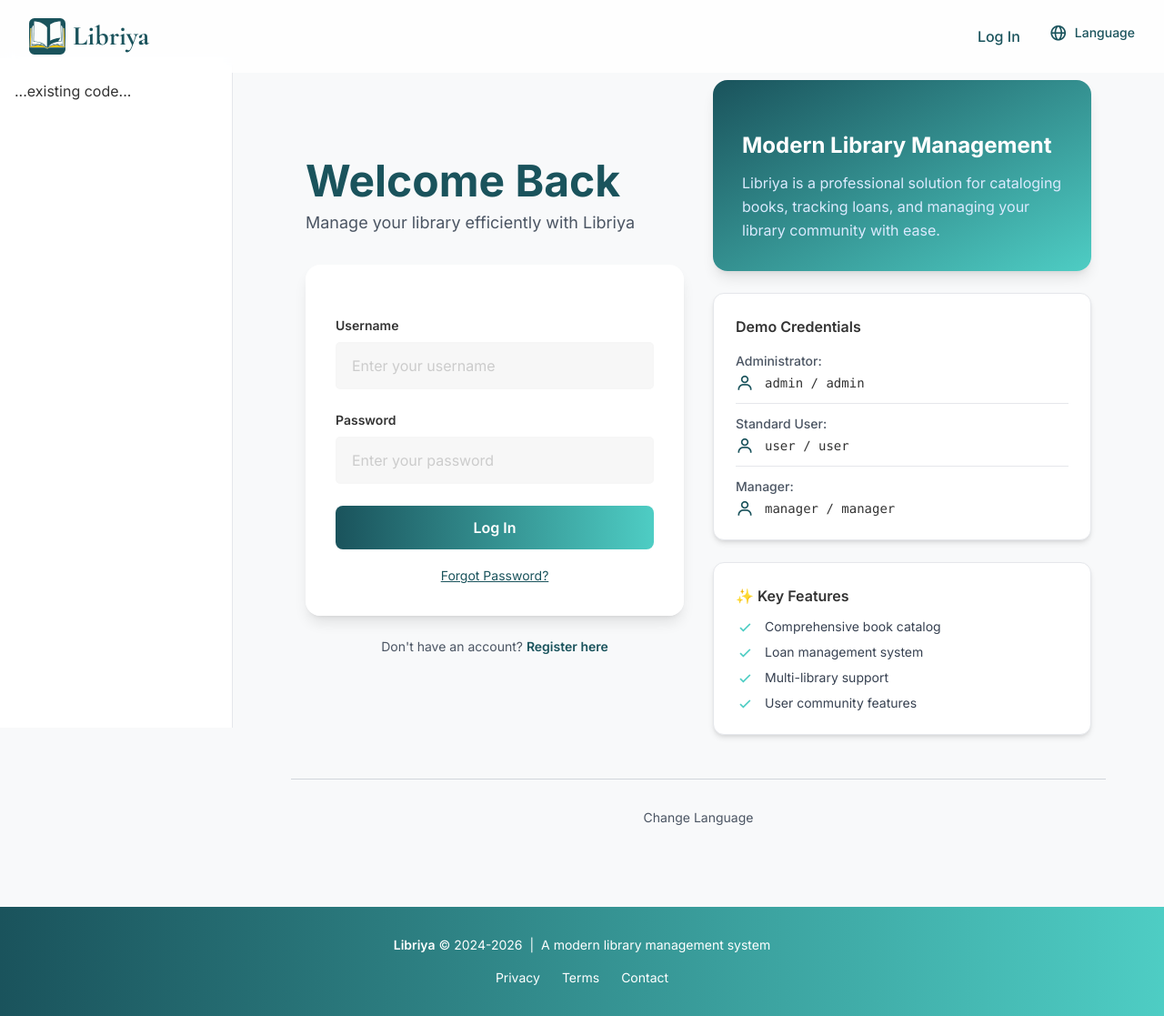
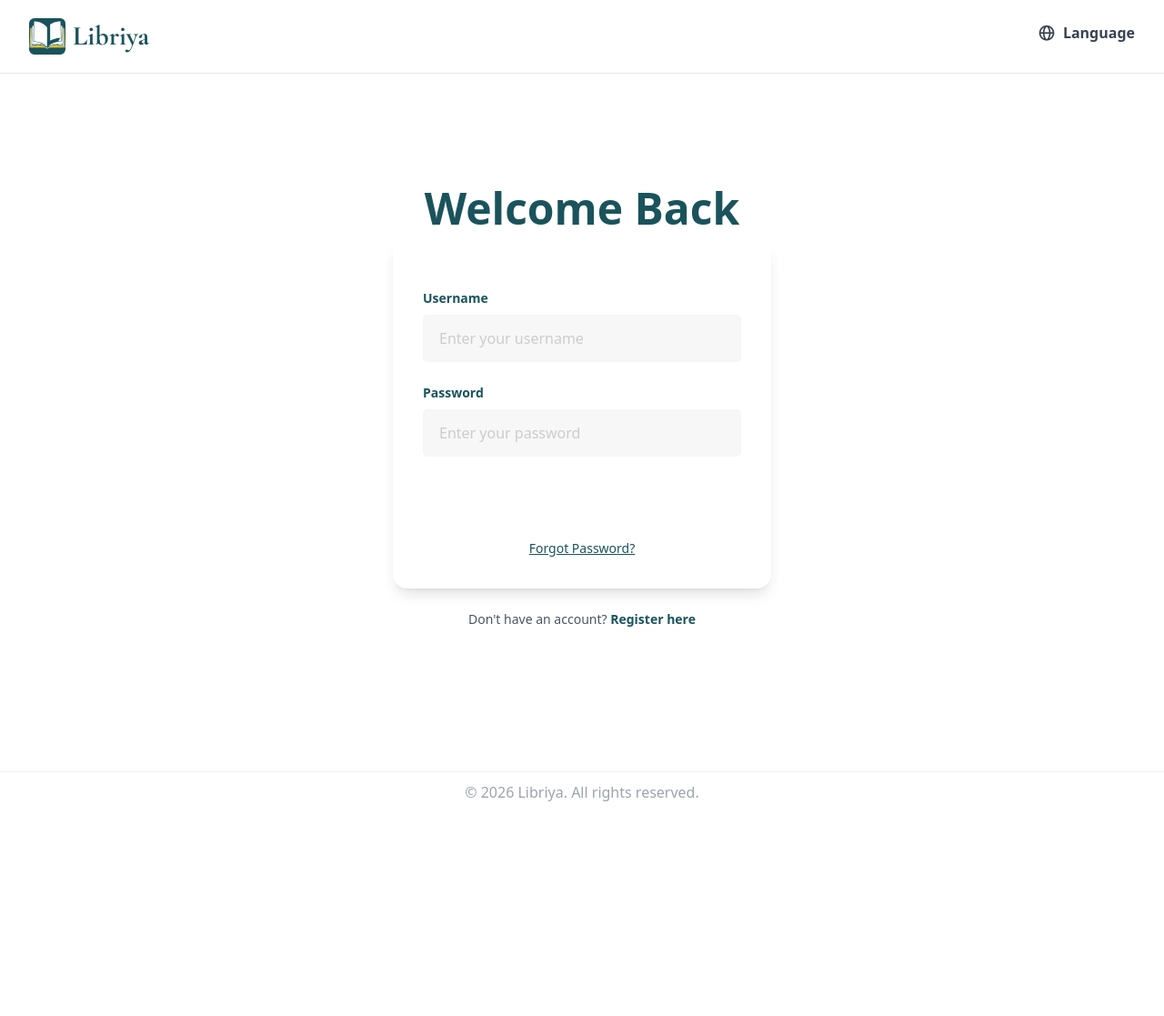
Before and after one commit to MarcinSachs/Libriya, a Python web app: template app/templates/auth/login.html in a window 1280 px wide. Shown: the whole page at 91% size. After the commit the page ends 881 px from the top, so only its background shows below. Run offline with Jinja, Linux system fonts and the light colour scheme; the template is opened without the code that fills it, so the values that code supplies are empty; some libraries are stand-ins or nearby versions.

Commit message:
style: Refactor templates to extend main_base.html and improve CSS utility usage

```diff
--- a/app/static/css/style.css
+++ b/app/static/css/style.css
@@ -1,3 +1,8 @@
+/* Serif font utility */
+.font-serif {
+    font-family: 'Cormorant Garamond', serif !important;
+}
+
 /* === Libriya - Modern Tailwind Design System === */
 
 [x-cloak] {
@@ -438,12 +443,7 @@
 }
 
 .navbar-brand.title-text {
-    font-family: 'Cormorant Garamond', serif;
-    /* Retaining style for application name */
-    font-size: 1.8rem;
-    font-weight: 700;
-    color: var(--text-light) !important;
-    /* Application name text white */
+    /* Removed duplicate font-family for logo, use .font-serif only */
 }
 
 .navbar-brand.title-text img {
@@ -1169,10 +1169,7 @@
 }
 
 .default-credentials h4 {
-    font-family: 'Cormorant Garamond', serif;
-    font-size: 1.5rem;
-    color: var(--primary-color);
-    margin-bottom: 10px;
+    /* Removed duplicate font-family for logo, use .font-serif only */
 }
 
 .default-credentials .section-title {
@@ -1277,11 +1274,7 @@
 .libriya-title {
     font-size: 2.5rem;
     color: var(--primary-color);
-    font-family: 'Cormorant Garamond', serif;
-    font-weight: bolder;
-    margin-top: 0.5rem;
-    margin-bottom: 1.0rem;
-    text-shadow: 1px 1px 2px rgba(0, 0, 0, 0.2);
+    /* Removed duplicate font-family for logo, use .font-serif only */
 }
 
 /* Boxicons styling */
@@ -1449,3 +1442,8 @@
 .text-primary-force {
     color: #1a535c !important;
 }
+
+.text-primary {
+    --tw-text-opacity: 1;
+    color: rgb(26 83 92 / var(--tw-text-opacity, 1));
+}
--- a/app/templates/auth/login.html
+++ b/app/templates/auth/login.html
@@ -1,15 +1,13 @@
-{% extends "base/layout.html" %}
+{% extends "base/main_base.html" %}
+{% import 'base/macros.html' as macros %}
 {% block content %}
 
 <!-- Responsive Hero Section -->
 <div class="w-full min-h-[80vh] flex items-center justify-center">
-  <div class="max-w-4xl w-full mx-auto px-4 grid grid-cols-1 lg:grid-cols-2 gap-y-12 gap-x-8 items-center">
-    <!-- Left Column - Form -->
-    <div class="flex flex-col justify-center w-full max-w-md mx-auto">
+  <div class="max-w-md w-full mx-auto px-4 flex flex-col justify-center items-center">
     {{ macros.display_flashes() }}
     <h2 class="text-4xl lg:text-5xl font-bold mb-2 text-primary">{{ _('Welcome Back') }}</h2>
-      <p class="text-gray-600 mb-8 text-lg">{{ _('Manage your library efficiently with Libriya') }}</p>
-      <div class="glass-card rounded-2xl p-8 shadow-lg mb-6">
+    <div class="glass-card rounded-2xl p-8 shadow-lg mb-6 w-full">
       <form method="POST" action="/login" class="space-y-6">
         <input type="hidden" name="csrf_token" value="{{ csrf_token() }}"/>
         <div>
@@ -28,51 +26,7 @@
     </div>
     <p class="text-center text-gray-600 text-sm">{{ _('Don\'t have an account?') }} <a href="{{ url_for('auth.register') }}" class="text-primary hover:text-accent font-semibold transition">{{ _('Register here') }}</a></p>
   </div>
-    <!-- Right Column - Info Cards -->
-    <div class="flex flex-col gap-6 w-full max-w-md mx-auto">
-      <div class="bg-gradient-to-br from-primary to-accent rounded-2xl p-8 text-white shadow-lg">
-        <i class='bx bxs-library text-6xl mb-4 opacity-20'></i>
-        <h3 class="text-2xl font-bold mb-3">{{ _('Modern Library Management') }}</h3>
-        <p class="text-blue-100 leading-relaxed">{{ _('Libriya is a professional solution for cataloging books, tracking loans, and managing your library community with ease.') }}</p>
-      </div>
-      <div class="bg-white rounded-xl p-6 shadow-md border border-gray-200">
-        <p class="font-semibold text-text-dark mb-4">{{ _('Demo Credentials') }}</p>
-        <div class="space-y-3 text-sm">
-          <div class="pb-3 border-b border-gray-200">
-            <p class="text-gray-600 font-medium">{{ _('Administrator:') }}</p>
-            <p class="text-text-dark font-mono flex items-center gap-2 mt-1"><i class='bx bx-user text-primary'></i> admin / admin</p>
-          </div>
-          <div class="pb-3 border-b border-gray-200">
-            <p class="text-gray-600 font-medium">{{ _('Standard User:') }}</p>
-            <p class="text-text-dark font-mono flex items-center gap-2 mt-1"><i class='bx bx-user text-primary'></i> user / user</p>
-          </div>
-          <div>
-            <p class="text-gray-600 font-medium">{{ _('Manager:') }}</p>
-            <p class="text-text-dark font-mono flex items-center gap-2 mt-1"><i class='bx bx-user text-primary'></i> manager / manager</p>
-          </div>
-        </div>
-      </div>
-      <div class="bg-white rounded-xl p-6 shadow-md border border-gray-200">
-        <h4 class="font-semibold text-text-dark mb-3">✨ {{ _('Key Features') }}</h4>
-        <ul class="space-y-2 text-sm text-gray-700">
-          <li class="flex items-center gap-2"><i class='bx bx-check text-accent'></i>{{ _('Comprehensive book catalog') }}</li>
-          <li class="flex items-center gap-2"><i class='bx bx-check text-accent'></i>{{ _('Loan management system') }}</li>
-          <li class="flex items-center gap-2"><i class='bx bx-check text-accent'></i>{{ _('Multi-library support') }}</li>
-          <li class="flex items-center gap-2"><i class='bx bx-check text-accent'></i>{{ _('User community features') }}</li>
-        </ul>
-      </div>
-    </div>
-  </div>
-</div>
-<!-- Language Selector at Bottom -->
-<div class="max-w-4xl mx-auto px-4 mt-12 pt-8 border-t border-gray-300 text-center">
-  <p class="text-gray-600 text-sm mb-4">{{ _('Change Language') }}</p>
-  <div class="flex justify-center gap-3 flex-wrap">
-    {% for lang_code in config.LANGUAGES %}
-    <a href="{{ url_for('main.set_language', lang=lang_code) }}" class="px-4 py-2 rounded-lg border border-primary text-primary hover:bg-primary hover:text-white transition font-medium text-sm flex items-center gap-2">
-      <span class="fi fi-{{ 'gb' if lang_code == 'en' else lang_code }}"></span> {{ lang_code|upper }}
-    </a>
-    {% endfor %}
+    <!-- Right Column removed: Demo Credentials, Key Features, and professional solution info deleted -->
   </div>
 </div>
 {% endblock %}
--- a/app/templates/base/layout.html
+++ b/app/templates/base/layout.html
@@ -190,7 +190,7 @@
                 <div class="flex items-center">
                     <a href="/" class="flex items-center gap-2">
                         <img src="{{ url_for('static', filename='images/logo.svg') }}" alt="Libriya" class="w-10 h-10">
-                        <span class="font-serif text-3xl font-bold {% if login_page %}text-text-dark{% else %}text-primary{% endif %} hidden sm:block">Libriya</span>
+                        <span class="text-3xl font-bold {% if login_page %}text-text-dark{% else %}text-primary{% endif %} hidden sm:block">Libriya</span>
                     </a>
                 </div>
 
@@ -294,23 +294,7 @@
         </main>
     </div>
 
-    <!-- Footer -->
-    <footer class="{% if login_page %}bg-white border-t border-gray-200{% else %}bg-gradient-to-r from-primary to-accent mt-12{% endif %} py-8 px-4">
-        <div class="max-w-7xl mx-auto text-center">
-            <p class="{% if login_page %}text-text-dark{% else %}text-white{% endif %} text-sm">
-                <span class="font-semibold">Libriya</span> &copy; 2024-2026
-                <span class="mx-1">|</span>
-                A modern library management system
-            </p>
-            {% if not login_page %}
-            <div class="mt-4 flex justify-center gap-6 text-white text-sm">
-                <a href="#" class="hover:text-gray-200 transition">{{ _('Privacy') }}</a>
-                <a href="#" class="hover:text-gray-200 transition">{{ _('Terms') }}</a>
-                <a href="#" class="hover:text-gray-200 transition">{{ _('Contact') }}</a>
-            </div>
-            {% endif %}
-        </div>
-    </footer>
+    {# Footer removed: now provided by main_base.html #}
 
     <script src="{{ url_for('static', filename='js/pwa-manager.js') }}"></script>
     <script>
--- a/app/templates/base/main_base.html
+++ b/app/templates/base/main_base.html
@@ -14,8 +14,8 @@
     <link href="https://fonts.googleapis.com/css2?family=Inter:wght@400;500;600;700&family=Cormorant+Garamond:wght@700&display=swap" rel="stylesheet">
     <link href="https://unpkg.com/boxicons@2.1.4/css/boxicons.min.css" rel="stylesheet">
     <link rel="stylesheet" href="https://cdn.jsdelivr.net/gh/lipis/flag-icons@7.0.0/css/flag-icons.min.css" />
+    <script src="https://cdn.tailwindcss.com"></script>
     <link href="{{ url_for('static', filename='css/style.css') }}" rel="stylesheet">
-    <script src="https://cdn.tailwindcss.com"></script>
     {% block extra_head %}{% endblock %}
 </head>
 <body class="font-sans text-text-dark bg-gray-bg selection:bg-accent selection:text-white">
--- a/app/templates/base/offline.html
+++ b/app/templates/base/offline.html
@@ -1,4 +1,4 @@
-{% extends "base/layout.html" %}
+{% extends "base/main_base.html" %}
 {% block content %}
 <style>
     .link-buttons {
--- a/app/templates/books/book_add.html
+++ b/app/templates/books/book_add.html
@@ -1,4 +1,4 @@
-{% extends "base/layout.html" %}
+{% extends "base/main_base.html" %}
 {% block content %}
 <div class="max-w-7xl mx-auto px-4">
     <h2 class="text-2xl font-bold text-gray-800">{{ _('Add a new book') }}</h2>
--- a/app/templates/books/book_detail.html
+++ b/app/templates/books/book_detail.html
@@ -1,4 +1,4 @@
-{% extends "base/layout.html" %}
+{% extends "base/main_base.html" %}
 {% block content %}
 <div class="max-w-7xl mx-auto px-4">
     <h2 class="text-2xl font-bold text-gray-800">{{ book.title }}</h2>
--- a/app/templates/books/book_edit.html
+++ b/app/templates/books/book_edit.html
@@ -1,4 +1,4 @@
-{% extends "base/layout.html" %}
+{% extends "base/main_base.html" %}
 {% block content %}
 <div class="max-w-7xl mx-auto px-4">
 
--- a/app/templates/index.html
+++ b/app/templates/index.html
@@ -1,4 +1,4 @@
-{% extends "base/layout.html" %}
+{% extends "base/main_base.html" %}
 {% block content %}
 <div class="container mx-auto py-16">
     <h1 class="text-4xl font-bold mb-6">{{ _('Welcome to Libriya!') }}</h1>
--- a/app/templates/libraries/libraries.html
+++ b/app/templates/libraries/libraries.html
@@ -1,4 +1,4 @@
-{% extends "base/layout.html" %}
+{% extends "base/main_base.html" %}
 {% block content %}
 <div class="max-w-7xl mx-auto px-4 py-4">
     <div class="flex justify-between items-center mb-3">
--- a/app/templates/libraries/library_form.html
+++ b/app/templates/libraries/library_form.html
@@ -1,4 +1,4 @@
-{% extends "base/layout.html" %}
+{% extends "base/main_base.html" %}
 
 {% block content %}
 <div class="max-w-7xl mx-auto px-4 py-4">
--- a/app/templates/loans/loan_add.html
+++ b/app/templates/loans/loan_add.html
@@ -1,4 +1,4 @@
-{% extends "base/layout.html" %}
+{% extends "base/main_base.html" %}
 {% block content %}
 <div class="max-w-7xl mx-auto px-4">
     <h2 class="text-2xl font-bold text-gray-800">{{ _('Loan a Book') }}</h2>
--- a/app/templates/loans/loans.html
+++ b/app/templates/loans/loans.html
@@ -1,4 +1,4 @@
-{% extends "base/layout.html" %}
+{% extends "base/main_base.html" %}
 {% block content %}
 <div class="max-w-7xl mx-auto px-4">
     <div class="flex justify-between items-center mb-3">
--- a/app/templates/superadmin/contact.html
+++ b/app/templates/superadmin/contact.html
@@ -1,4 +1,4 @@
-{% extends 'base/layout.html' %}
+{% extends 'base/main_base.html' %}
 {% block content %}
 <div class="max-w-7xl mx-auto px-4 py-4">
     <h2 class="text-2xl font-bold text-gray-800">{{ _('Contact Administration') }}</h2>
--- a/app/templates/superadmin/contact_messages.html
+++ b/app/templates/superadmin/contact_messages.html
@@ -1,4 +1,4 @@
-{% extends 'base/layout.html' %}
+{% extends 'base/main_base.html' %}
 {% block content %}
 <div class="max-w-7xl mx-auto px-4 py-4">
     <h2 class="text-2xl font-bold text-gray-800">{{ _('Contact Messages') }}</h2>
--- a/app/templates/superadmin/generate_invitation.html
+++ b/app/templates/superadmin/generate_invitation.html
@@ -1,4 +1,4 @@
-{% extends "base/layout.html" %}
+{% extends "base/main_base.html" %}
 
 {% block content %}
 <div class="max-w-7xl mx-auto px-4">
--- a/app/templates/superadmin/invitation_codes.html
+++ b/app/templates/superadmin/invitation_codes.html
@@ -1,4 +1,4 @@
-{% extends "base/layout.html" %}
+{% extends "base/main_base.html" %}
 
 {% block content %}
 <div class="max-w-7xl mx-auto px-4">
--- a/app/templates/users/user_profile.html
+++ b/app/templates/users/user_profile.html
@@ -1,4 +1,4 @@
-{% extends "base/layout.html" %}
+{% extends "base/main_base.html" %}
 {% block content %}
 <div class="max-w-7xl mx-auto px-4">
     <div class="flex items-center mb-4">
--- a/app/templates/users/user_settings.html
+++ b/app/templates/users/user_settings.html
@@ -1,4 +1,4 @@
-{% extends "base/layout.html" %}
+{% extends "base/main_base.html" %}
 {% block content %}
 <div class="max-w-7xl mx-auto px-4">
     <h2 class="text-2xl font-bold text-gray-800">{{ _('My Settings') }}</h2>
```
Lines whose indentation alone changed are shown as unchanged.
